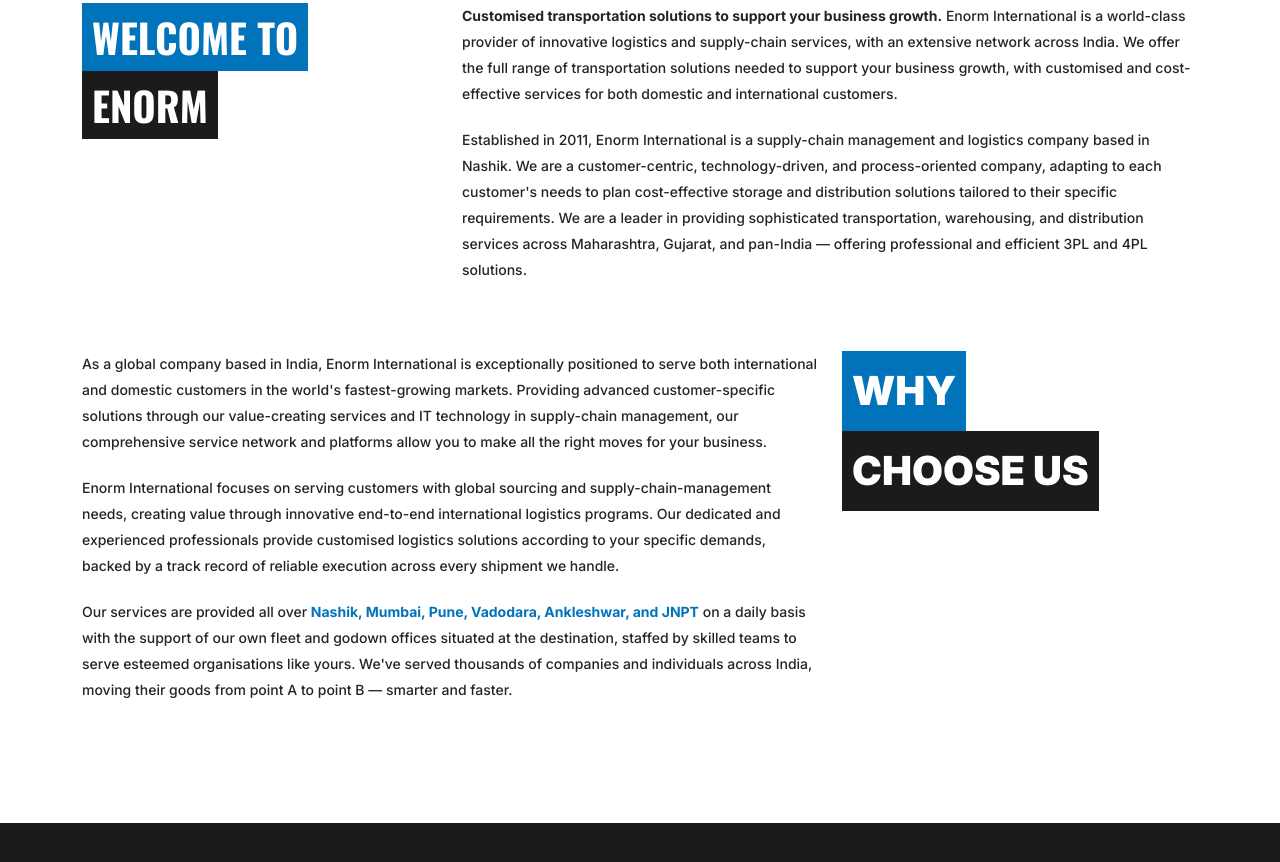
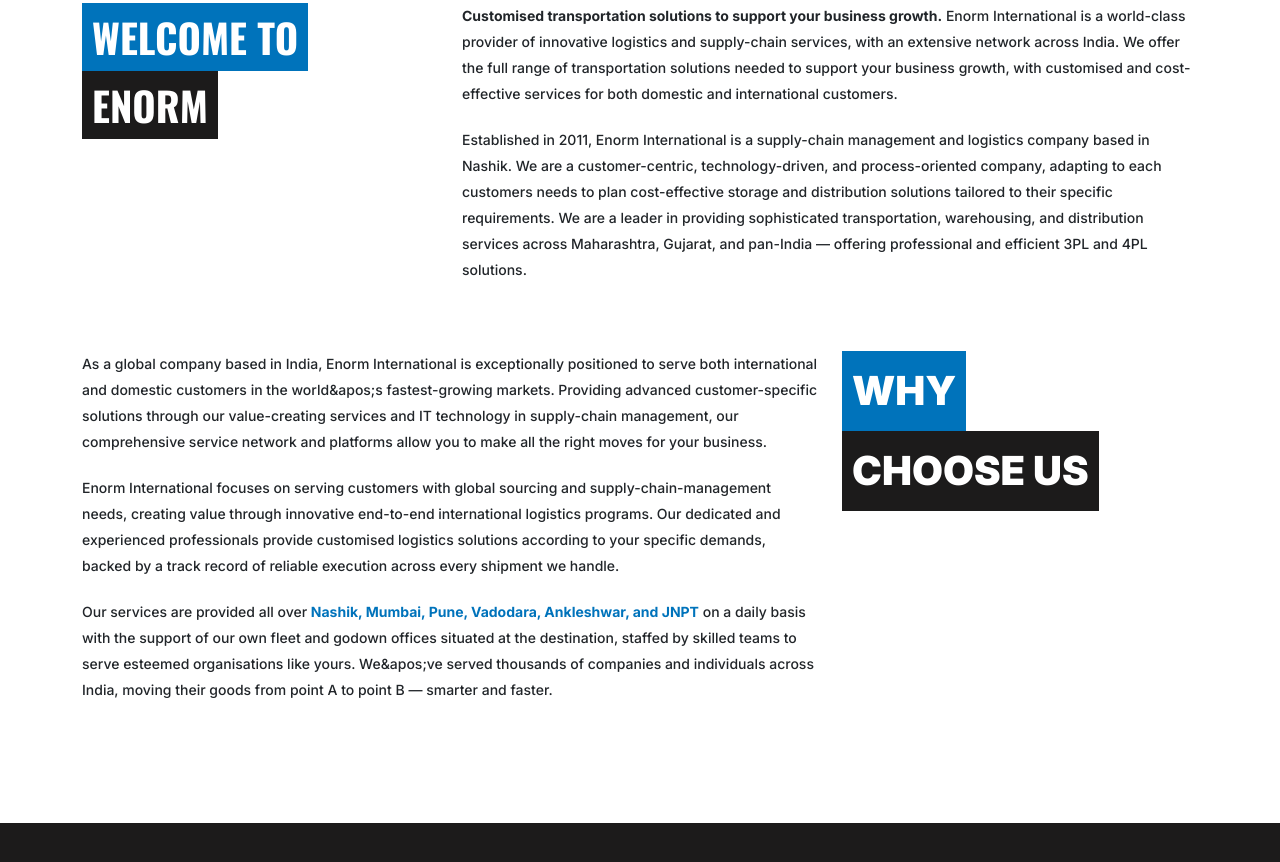
Before and after one commit to SavanKheni/enrom, a Next.js app: page /about in a window 1280 px wide. Shown: the part 640-1502 px from the top of the page. Built offline with nearby package versions, Linux system fonts and the light colour scheme.

Commit message:
Fix typographical errors in About section and update subscription confirmation message in Footer

```diff
--- a/src/app/about/page.js
+++ b/src/app/about/page.js
@@ -112,12 +112,12 @@
     body: "Enorm International is a world-class provider of innovative logistics and supply-chain services, with an extensive network across India. We offer the full range of transportation solutions needed to support your business growth, with customised and cost-effective services for both domestic and international customers.",
   },
   {
-    body: "Established in 2011, Enorm International is a supply-chain management and logistics company based in Nashik. We are a customer-centric, technology-driven, and process-oriented company, adapting to each customer's needs to plan cost-effective storage and distribution solutions tailored to their specific requirements. We are a leader in providing sophisticated transportation, warehousing, and distribution services across Maharashtra, Gujarat, and pan-India — offering professional and efficient 3PL and 4PL solutions.",
+    body: "Established in 2011, Enorm International is a supply-chain management and logistics company based in Nashik. We are a customer-centric, technology-driven, and process-oriented company, adapting to each customers needs to plan cost-effective storage and distribution solutions tailored to their specific requirements. We are a leader in providing sophisticated transportation, warehousing, and distribution services across Maharashtra, Gujarat, and pan-India — offering professional and efficient 3PL and 4PL solutions.",
   },
 ];
 
 const ABOUT_PARAGRAPHS_BOTTOM = [
-  "As a global company based in India, Enorm International is exceptionally positioned to serve both international and domestic customers in the world's fastest-growing markets. Providing advanced customer-specific solutions through our value-creating services and IT technology in supply-chain management, our comprehensive service network and platforms allow you to make all the right moves for your business.",
+  "As a global company based in India, Enorm International is exceptionally positioned to serve both international and domestic customers in the world&apos;s fastest-growing markets. Providing advanced customer-specific solutions through our value-creating services and IT technology in supply-chain management, our comprehensive service network and platforms allow you to make all the right moves for your business.",
   "Enorm International focuses on serving customers with global sourcing and supply-chain-management needs, creating value through innovative end-to-end international logistics programs. Our dedicated and experienced professionals provide customised logistics solutions according to your specific demands, backed by a track record of reliable execution across every shipment we handle.",
 ];
 
@@ -125,7 +125,7 @@
   "Nashik, Mumbai, Pune, Vadodara, Ankleshwar, and JNPT";
 
 const ABOUT_CLOSING_TEXT =
-  "on a daily basis with the support of our own fleet and godown offices situated at the destination, staffed by skilled teams to serve esteemed organisations like yours. We've served thousands of companies and individuals across India, moving their goods from point A to point B — smarter and faster.";
+  "on a daily basis with the support of our own fleet and godown offices situated at the destination, staffed by skilled teams to serve esteemed organisations like yours. We&apos;ve served thousands of companies and individuals across India, moving their goods from point A to point B — smarter and faster.";
 
 const CERTIFICATES = [
   {
--- a/src/components/NavFoot/Footer.js
+++ b/src/components/NavFoot/Footer.js
@@ -164,7 +164,7 @@
             <p>Shipping updates and industry notes, occasionally — no spam.</p>
             {subscribed ? (
               <div className="footer_newsletter_success">
-                ✓ You're subscribed — thank you.
+                ✓ You&apos;re subscribed — thank you.
               </div>
             ) : (
               <form
```
